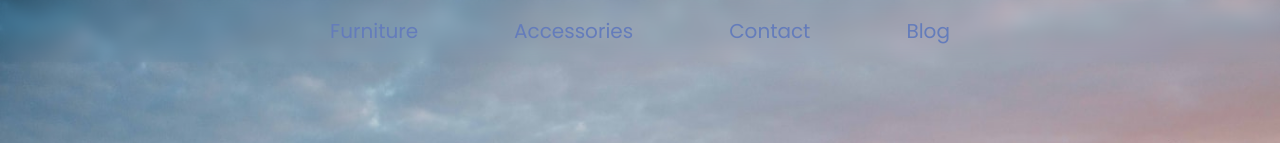
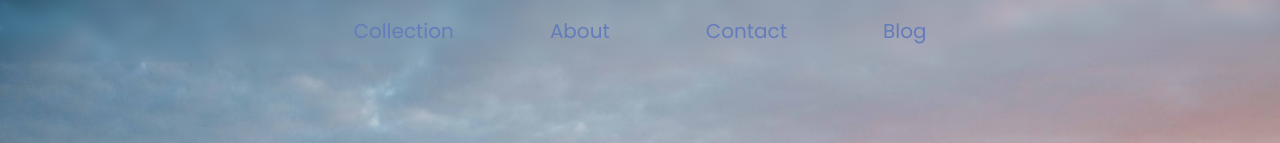
Before and after one commit to Barak-S/Tech-Lounge-v2, a React (Create React App) app: page / in a window 1280 px wide. Shown: the top 143 px of the page. Built offline with nearby package versions, Linux system fonts and the light colour scheme.

Commit message:
change title and meta description, and nav links

```diff
--- a/public/index.html
+++ b/public/index.html
@@ -7,7 +7,7 @@
     <meta name="theme-color" content="#000000" />
     <meta
       name="description"
-      content="Web site created using create-react-app"
+      content="Tech Lounge | We continue to shape the future of the tech industry."
     />
     <link rel="apple-touch-icon" href="%PUBLIC_URL%/logo192.png" />
     <!--
@@ -24,7 +24,7 @@
       work correctly both with client-side routing and a non-root public URL.
       Learn how to configure a non-root public URL by running `npm run build`.
     -->
-    <title>React App</title>
+    <title>Tech Lounge</title>
   </head>
   <body>
     <noscript>You need to enable JavaScript to run this app.</noscript>
--- a/src/NavBar.js
+++ b/src/NavBar.js
@@ -12,16 +12,16 @@ class NavBar extends React.Component {
                 <Navbar.Collapse id="responsive-navbar-nav">
                     <Nav className="justify-content-center" style={{ flex: 1}}>
                         <Nav.Item>
-                            <Nav.Link style={{  color: "rgb(100,124,187)"}} href="/home">Furniture</Nav.Link>
+                            <Nav.Link style={{  color: "rgb(100,124,187)"}} href="/">Collection</Nav.Link>
                         </Nav.Item>
                         <Nav.Item>
-                            <Nav.Link style={{  color: "rgb(100,124,187)"}} href="/home">Accessories</Nav.Link>
+                            <Nav.Link style={{  color: "rgb(100,124,187)"}} href="/">About</Nav.Link>
                         </Nav.Item>
                         <Nav.Item>
-                            <Nav.Link style={{  color: "rgb(100,124,187)"}} href="/home">Contact</Nav.Link>
+                            <Nav.Link style={{  color: "rgb(100,124,187)"}} href="/">Contact</Nav.Link>
                         </Nav.Item>
                         <Nav.Item>
-                            <Nav.Link style={{  color: "rgb(100,124,187)"}} href="/home">Blog</Nav.Link>
+                            <Nav.Link style={{  color: "rgb(100,124,187)"}} href="/">Blog</Nav.Link>
                         </Nav.Item>
                     </Nav>
                 </Navbar.Collapse>
```
